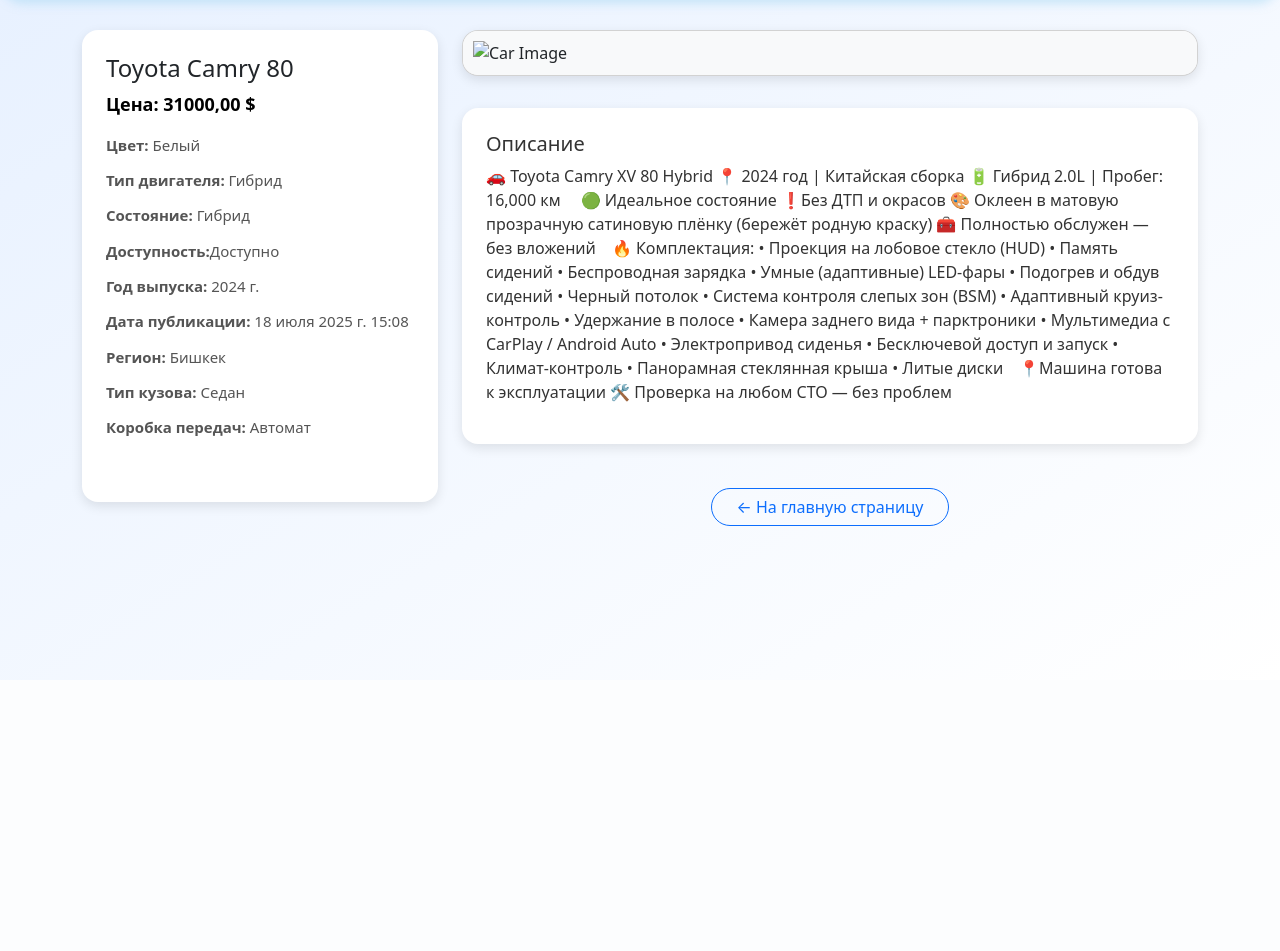
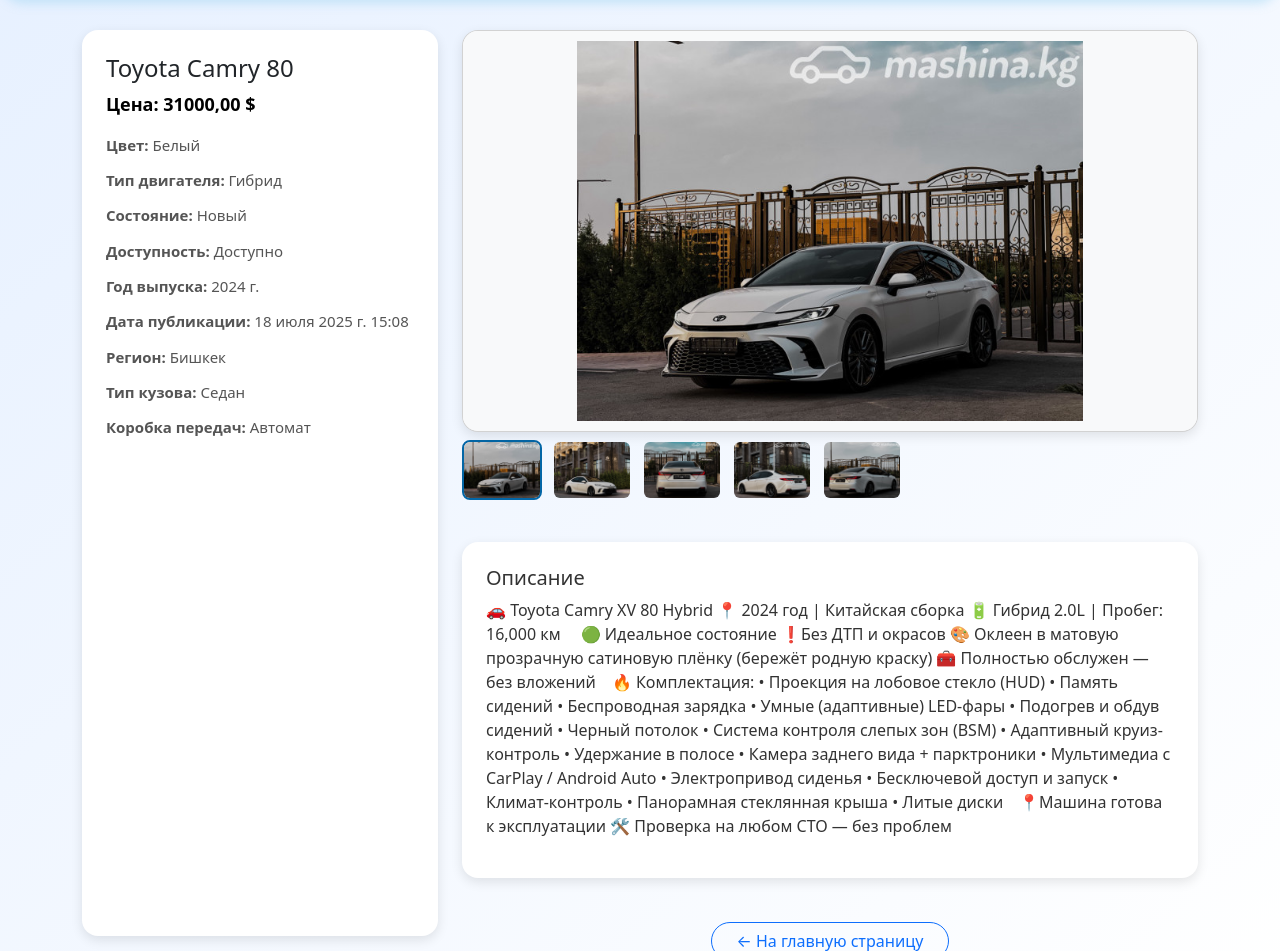
Before and after one commit to 42024202/DjangoMashina.kg, a Django app: page /car_detail/2 in a window 1280 px wide. Shown: the part 120-1071 px from the top of the page. Before the commit the page ends 646 px from the top, so only its background shows below. Run offline with Django 5.2, Linux system fonts and the light colour scheme; data comes from the database, SQL or seed files in the repository.

Commit message:
Небольшая оптимизация

```diff
--- a/main/templates/main/car_detail.html
+++ b/main/templates/main/car_detail.html
@@ -1,9 +1,9 @@
 <!DOCTYPE html>
 <html>
 <head>
-    <meta charset="UTF-8">
+    <meta charset="UTF-8" />
     <title>{{ car.mark }} {{ car.model }}</title>
-    <link href="https://cdn.jsdelivr.net/npm/bootstrap@5.3.7/dist/css/bootstrap.min.css" rel="stylesheet">
+    <link href="https://cdn.jsdelivr.net/npm/bootstrap@5.3.7/dist/css/bootstrap.min.css" rel="stylesheet" />
     <style>
         body {
             background: linear-gradient(to bottom right, #e6f0ff, #ffffff);
@@ -59,7 +59,6 @@
             margin-top: 20px;
         }
 
-        /* Новые стили для левой колонки */
         .specs {
             background-color: #ffffff;
             border-radius: 1rem;
@@ -76,6 +75,44 @@
             margin-top: 2rem;
             font-size: 1rem;
             color: #333;
+        }
+
+        /* Контейнер для миниатюр */
+        .thumbnails {
+            margin-top: 15px;
+            display: flex;
+            gap: 10px;
+            overflow-x: auto;
+            padding-bottom: 10px;
+        }
+
+        /* Каждая миниатюра */
+        .thumbnail {
+            flex: 0 0 auto;
+            width: 80px;
+            height: 60px;
+            border: 2px solid transparent;
+            border-radius: 8px;
+            cursor: pointer;
+            object-fit: cover;
+            transition: border-color 0.3s;
+        }
+
+        /* Выделенная миниатюра */
+        .thumbnail.active {
+            border-color: #0366a6;
+        }
+
+        /* Скрываем скроллбар на разных браузерах */
+        .thumbnails::-webkit-scrollbar {
+            height: 6px;
+        }
+        .thumbnails::-webkit-scrollbar-thumb {
+            background-color: #a3d8f4;
+            border-radius: 3px;
+        }
+        .thumbnails::-webkit-scrollbar-track {
+            background: transparent;
         }
     </style>
 </head>
@@ -94,23 +131,30 @@
                     <p class="price-text">Цена: {{ car.price }} $</p>
                     <p class="info-text"><strong>Цвет:</strong> {{ car.color }}</p>
                     <p class="info-text"><strong>Тип двигателя:</strong> {{ car.engine }}</p>
-                    <p class="info-text"><strong>Состояние:</strong> {{ car.engine }}</p>
-                    <p class="info-text"><strong>Доступность:</strong>{{ car.is_available }}</p>
+                    <p class="info-text"><strong>Состояние:</strong> {{ car.car_condition }}</p>
+                    <p class="info-text"><strong>Доступность:</strong> {{ car.is_available }}</p>
                     <p class="info-text"><strong>Год выпуска:</strong> {{ car.year }}</p>
                     <p class="info-text"><strong>Дата публикации:</strong> {{ car.created_at }}</p>
                     <p class="info-text"><strong>Регион:</strong> {{ car.region }}</p>
                     <p class="info-text"><strong>Тип кузова:</strong> {{ car.body }}</p>
                     <p class="info-text"><strong>Коробка передач:</strong> {{ car.transmission }}</p>
-
-
-
                 </div>
             </div>
 
             <!-- Правая колонка: фото -->
             <div class="col-md-8">
                 <div class="card">
-                    <img src="{{ car.images.url }}" class="card-img-top" alt="Car Image">
+                    <!-- Главное фото -->
+                    <img id="main-image" src="{% if car.images.all|length > 0 %}{{ car.images.all.0.image.url }}{% else %}/static/no-image.png{% endif %}" class="card-img-top" alt="Car Image" />
+                </div>
+
+                <!-- Миниатюры -->
+                <div class="thumbnails mt-2">
+                    {% for img in car.images.all %}
+                        <img src="{{ img.image.url }}" class="thumbnail {% if forloop.first %}active{% endif %}" alt="Thumbnail {{ forloop.counter }}" onclick="setMainImage(this)" />
+                    {% empty %}
+                        <p>Фотографий нет</p>
+                    {% endfor %}
                 </div>
 
                 <!-- Описание под фото -->
@@ -126,5 +170,20 @@
         </div>
     </div>
 
+    <script>
+        function setMainImage(thumbnail) {
+            const mainImage = document.getElementById('main-image');
+            mainImage.src = thumbnail.src;
+
+            // Снять выделение со всех миниатюр
+            document.querySelectorAll('.thumbnail').forEach(img => {
+                img.classList.remove('active');
+            });
+
+            // Выделить кликнутую миниатюру
+            thumbnail.classList.add('active');
+        }
+    </script>
+
 </body>
 </html>
```
